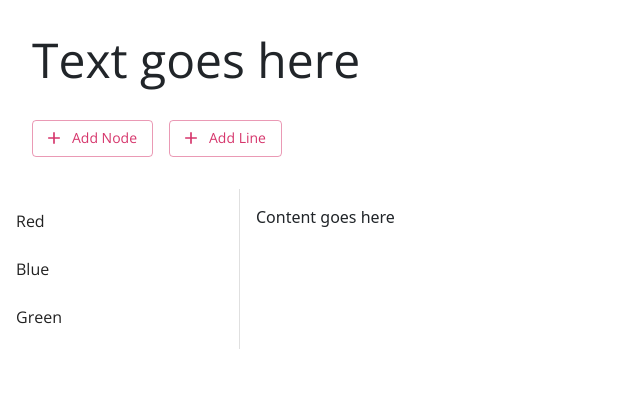
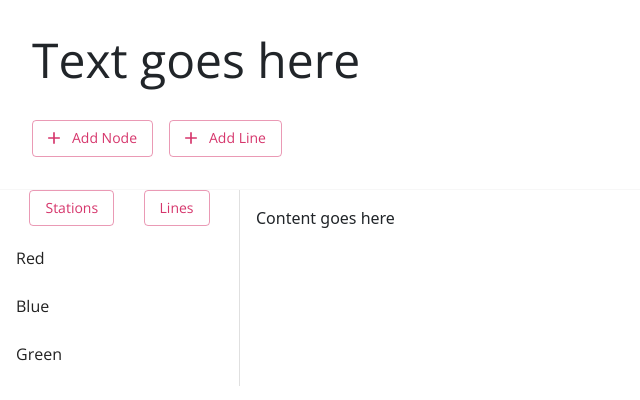
Before and after one commit to BernardMoy/react-map, a React (Vite) app: page / in a window 1280 px wide. Shown: the top 400 px of the page, without its empty margins (0-640 px from the left). Built offline with nearby package versions, Linux system fonts and the light colour scheme.

Commit message:
Margins reformatting

```diff
--- a/src/components/Content.tsx
+++ b/src/components/Content.tsx
@@ -1,6 +1,5 @@
 import { Box } from "@mui/material";
-import { CONTENT_MARGIN } from "./Values";
 
 export default function Content() {
-  return <Box sx={{ p: CONTENT_MARGIN }}>Content goes here</Box>;
+  return <Box>Content goes here</Box>;
 }
--- a/src/components/SideBar.tsx
+++ b/src/components/SideBar.tsx
@@ -1,12 +1,12 @@
 import { Drawer, List, ListItem, ListItemText } from "@mui/material";
 import { useState } from "react";
 import { Box } from "@mui/material";
+import CustomButton from "./CustomButton";
+import { DRAWER_WIDTH } from "./Values";
 
 export default function SideBar() {
   // open state
-  const [open, setOpen] = useState(true);
   const lineList = ["Red", "Blue", "Green"];
-  const drawerWidth = 240;
 
   return (
     <Drawer
@@ -16,13 +16,34 @@ export default function SideBar() {
         paper: {
           // the width of the drawer is overwritten here
           sx: {
-            width: drawerWidth,
+            width: DRAWER_WIDTH,
             boxSizing: "border-box",
             position: "relative",
           },
         },
       }}
     >
+      <Box
+        sx={{
+          display: "flex",
+          flexDirection: "column",
+          justifyContent: "flex-start",
+        }}
+      >
+        {/* The two buttons specifying display nodes of edges */}
+        <Box sx={{ display: "flex", justifyContent: "space-evenly" }}>
+          <CustomButton
+            text={"Stations"}
+            variant={"outlined"}
+            onClick={() => {}}
+          />
+          <CustomButton
+            text={"Lines"}
+            variant={"outlined"}
+            onClick={() => {}}
+          />
+        </Box>
+
         <List>
           {lineList.map((value) => (
             <ListItem key={value}>
@@ -30,6 +51,7 @@ export default function SideBar() {
             </ListItem>
           ))}
         </List>
+      </Box>
     </Drawer>
   );
 }
--- a/src/components/TopBar.tsx
+++ b/src/components/TopBar.tsx
@@ -20,7 +20,6 @@ export default function TopBar() {
         justifyContent: "start",
         gap: TITLE_MARGIN,
       }}
-      m={TITLE_MARGIN}
     >
       {/* Title text */}
       <Typography variant="h3">Text goes here</Typography>
--- a/src/components/Values.tsx
+++ b/src/components/Values.tsx
@@ -1,2 +1,3 @@
 export const CONTENT_MARGIN = 2;
 export const TITLE_MARGIN = 4;
+export const DRAWER_WIDTH = 240;
--- a/src/pages/Home.tsx
+++ b/src/pages/Home.tsx
@@ -1,7 +1,8 @@
 import SideBar from "../components/SideBar";
-import { Box } from "@mui/material";
+import { Box, Divider } from "@mui/material";
 import TopBar from "../components/TopBar";
 import Content from "../components/Content";
+import { CONTENT_MARGIN, TITLE_MARGIN } from "../components/Values";
 
 export default function Home() {
   return (
@@ -12,11 +13,20 @@ export default function Home() {
         justifyContent: "flex-start",
       }}
     >
-      <TopBar />
+      <Box sx={{ m: TITLE_MARGIN }}>
+        <TopBar />
+      </Box>
+
+      {/* Horizontal divider */}
+      <Divider />
+
       {/* Fill the remaining heights */}
       <Box sx={{ display: "flex", flexDirection: "row", flexGrow: 1 }}>
         <SideBar />
-        <Content />
+
+        <Box sx={{ m: CONTENT_MARGIN }}>
+          <Content />
+        </Box>
       </Box>
     </Box>
   );
--- a/src/theme/theme.tsx
+++ b/src/theme/theme.tsx
@@ -7,7 +7,7 @@ const theme = createTheme({
       main: "#d6366c",
     },
     secondary: {
-      main: "#e69aa9",
+      main: "#1f99d1",
     },
   },
   typography: {
```
Lines whose indentation alone changed are shown as unchanged.
